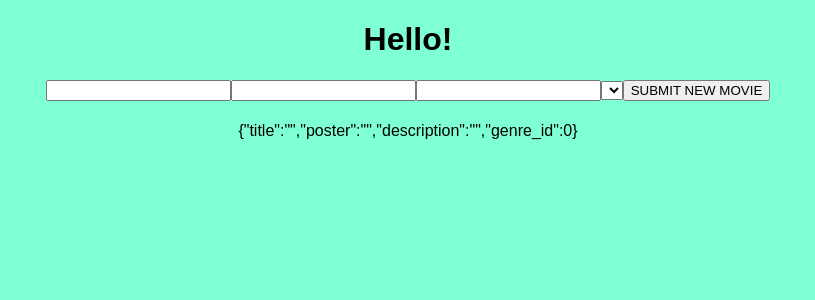
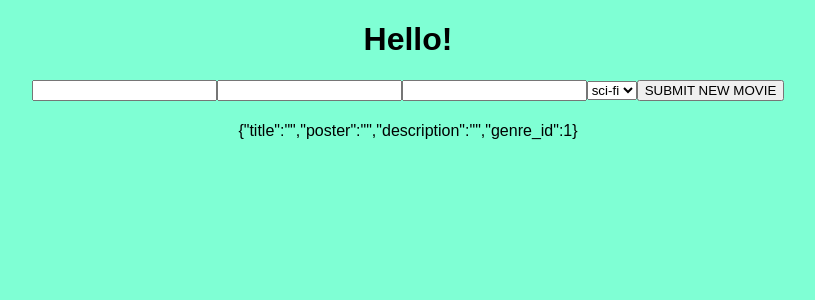
Before and after one commit to Matthewharrisak/movie-sagas., a React (Create React App) app: page / in a window 1280 px wide. Shown: the top 300 px of the page, without its empty margins (232-1047 px from the left). Built offline with nearby package versions, Linux system fonts and the light colour scheme.

Commit message:
making post request with SAGA

```diff
--- a/src/components/AddMovies/AddMovies.js
+++ b/src/components/AddMovies/AddMovies.js
@@ -8,7 +8,7 @@ class AddMovies extends Component {
     title: '',
     poster: '',
     description: '',
-    genre_id: 0
+    genre_id: 1
   }}
 
   handleChange= (keyname, event) => {
@@ -30,11 +30,17 @@ class AddMovies extends Component {
     return (
       <div className="App">
        <form onSubmit={this.addMovie}>
-       <input value={this.state.newMovie.title} onChange={(event) =>this.handleChange( 'title' , event)} type="text" id="newMovieTitle"/>
-       <input value={this.state.newMovie.poster} onChange={(event) => this.handleChange('poster' , event)} type="text" id="newDescription"/>
-       <input value={this.state.newMovie.description} onChange={(event) => this.handleChange('description' , event)} type="text" id="newPoster"/>
-      <select value={this.state.newMovie.genre_id} onChange={(event) => this.handleChange('genre_id' , event)}> genre </select>
+       <input  onChange={(event) =>this.handleChange( 'title' , event)} type="text" id="newMovieTitle"/>
+       <input  onChange={(event) => this.handleChange('poster' , event)} type="text" id="newDescription"/>
+       <input  onChange={(event) => this.handleChange('description' , event)} type="text" id="newPoster"/>
+
+
+
+      <select  onChange={(event) => this.handleChange('genre_id' , event)}>
+       <option> sci-fi</option></select>
+
        <button> SUBMIT NEW MOVIE </button>
+
        </form>
       <h1> {this.state.newMovie.poster} </h1>
       <h1> {this.state.newMovie.title} </h1>
@@ -44,8 +50,10 @@ class AddMovies extends Component {
     );
   }
 }
-
-
+// value={this.state.newMovie.title}
+// value={this.state.newMovie.poster}
+// value={this.state.newMovie.description}
+// value={this.state.newMovie.genre_id}
 const mapReduxStateToProps = reduxState => ({
   reduxState
 });
--- a/src/index.js
+++ b/src/index.js
@@ -21,7 +21,7 @@ yield takeEvery('ADD_MOVIE', newMovie)
 
 function* newMovie(action){
     console.log('what are we getting from add movie?' , action.payload);
-    yield Axios.post('/api/movie' ,action.payload);
+    yield Axios.post('/api/movie', action.payload.newMovie);
 }
 
 function* fetchMovie() {
```
Also changed, not shown: 1 other file (tests, documents, lock files or other folders).
